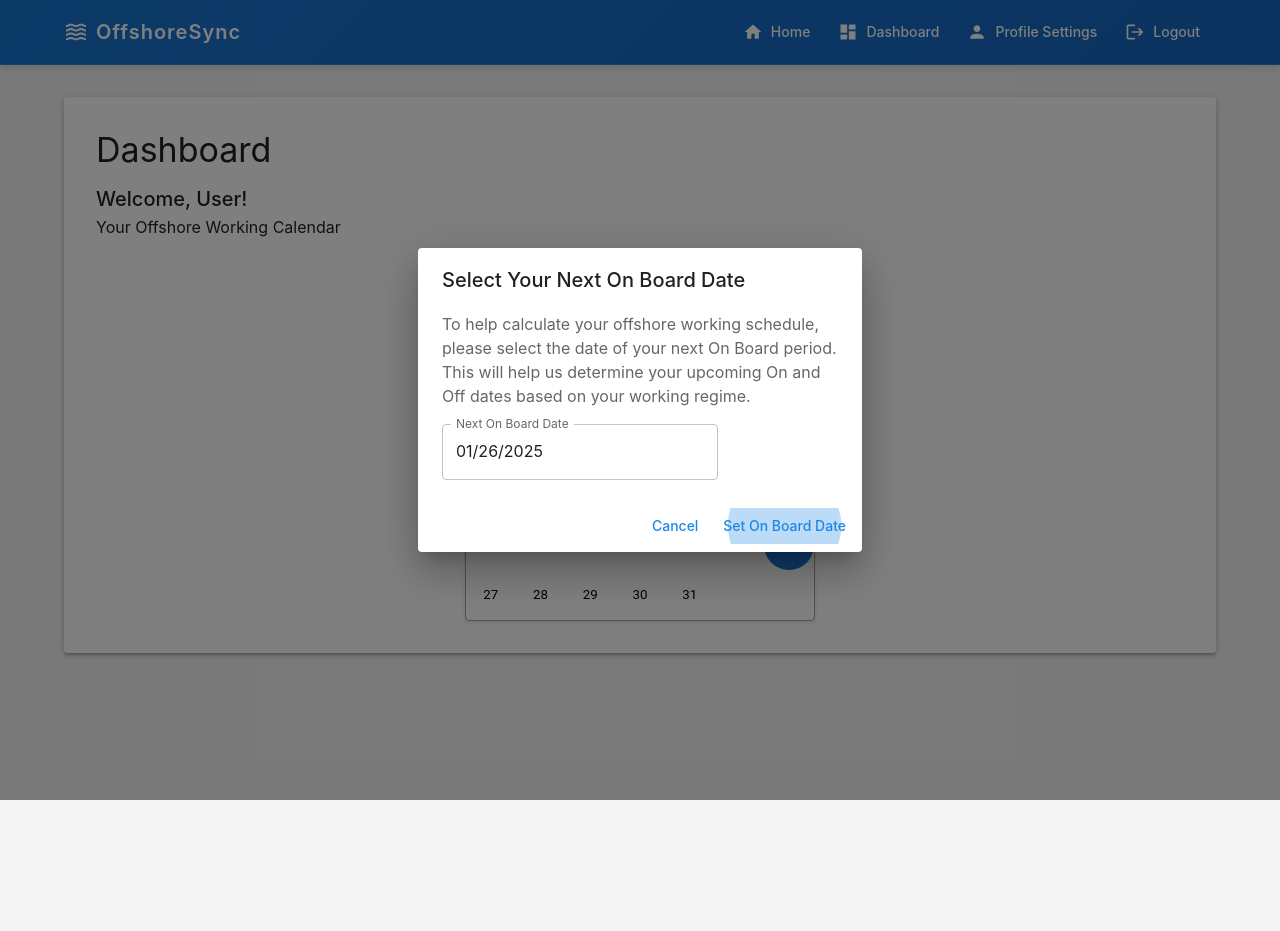
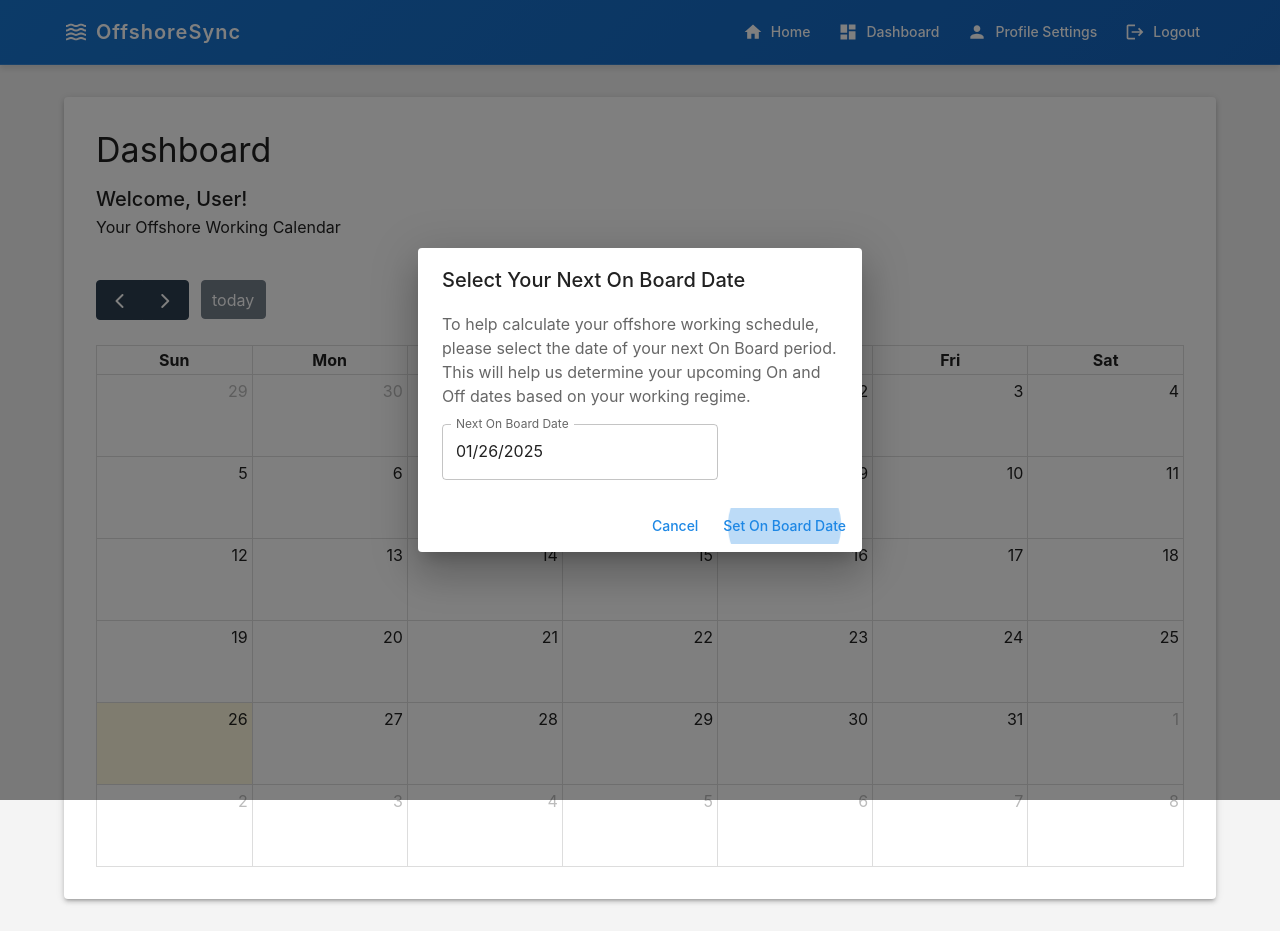
Before and after one commit to OffshoreSync/react-client, a React (Create React App) app: page /dashboard in a window 1280 px wide. Before the commit the page ends 800 px from the top, so only its background shows below. Built offline with nearby package versions, Linux system fonts and the light colour scheme; sample sign-in values are in the browser's storage.

Commit message:
client: Switch to full calendar

```diff
--- a/package.json
+++ b/package.json
@@ -5,6 +5,10 @@
   "dependencies": {
     "@emotion/react": "^11.14.0",
     "@emotion/styled": "^11.14.0",
+    "@fullcalendar/core": "^6.1.15",
+    "@fullcalendar/daygrid": "^6.1.15",
+    "@fullcalendar/interaction": "^6.1.15",
+    "@fullcalendar/react": "^6.1.15",
     "@mui/icons-material": "^6.4.1",
     "@mui/material": "^6.4.1",
     "@mui/x-date-pickers": "^7.24.1",
--- a/src/components/Dashboard.js
+++ b/src/components/Dashboard.js
@@ -1,6 +1,9 @@
-import React, { useState, useEffect } from 'react';
+import React, { useState, useEffect, useMemo } from 'react';
 import { useNavigate } from 'react-router-dom';
 import axios from 'axios';
+import FullCalendar from '@fullcalendar/react';
+import dayGridPlugin from '@fullcalendar/daygrid';
+import interactionPlugin from '@fullcalendar/interaction';
 import {
   Container,
   Typography,
@@ -16,7 +19,8 @@ import {
   DialogContentText,
   DialogActions,
   Snackbar,
-  Alert
+  Alert,
+  TextField
 } from '@mui/material';
 import {
   ChevronLeft as ChevronLeftIcon,
@@ -24,113 +28,16 @@ import {
 } from '@mui/icons-material';
 import { DatePicker, LocalizationProvider } from '@mui/x-date-pickers';
 import { AdapterDateFns } from '@mui/x-date-pickers/AdapterDateFnsV3';
-import Calendar from 'react-calendar';
-import 'react-calendar/dist/Calendar.css';
 import { styled } from '@mui/material/styles';
-import { TextField } from '@mui/material';
 
 // Custom styled calendar to match Material-UI theme
-const StyledCalendar = styled(Calendar)`
+const StyledCalendar = styled(FullCalendar)`
   width: 350px !important;
   max-width: 350px !important;
   background: white;
   border-radius: 4px;
   box-shadow: 0 2px 4px rgba(0,0,0,0.1);
   font-family: 'Roboto', 'Helvetica', 'Arial', sans-serif;
-
-  /* Prevent stretching */
-  .react-calendar__month-view {
-    width: 100% !important;
-  }
-
-  .react-calendar__month-view__days {
-    height: 250px !important;
-  }
-
-  /* Navigation */
-  .react-calendar__navigation {
-    display: flex;
-    height: 44px;
-    margin-bottom: 1em;
-    background-color: transparent;
-    border-bottom: 1px solid #e0e0e0;
-  }
-
-  .react-calendar__navigation button {
-    min-width: 44px;
-    background: none;
-    color: rgba(0, 0, 0, 0.87);
-    border: none;
-    text-transform: uppercase;
-    font-weight: 500;
-    font-size: 0.875rem;
-    transition: background-color 0.3s ease;
-  }
-
-  .react-calendar__navigation button:enabled:hover {
-    background-color: rgba(0, 0, 0, 0.04);
-  }
-
-  .react-calendar__navigation button:disabled {
-    color: rgba(0, 0, 0, 0.26);
-  }
-
-  /* Weekdays */
-  .react-calendar__month-view__weekdays {
-    text-align: center;
-    font-weight: 500;
-    color: rgba(0, 0, 0, 0.54);
-    text-transform: uppercase;
-    font-size: 0.75rem;
-  }
-
-  .react-calendar__month-view__weekdays__weekday {
-    padding: 0.5em;
-  }
-
-  /* Tiles */
-  .react-calendar__tile {
-    max-width: 100%;
-    padding: 10px;
-    background: none;
-    text-align: center;
-    line-height: 16px;
-    border-radius: 50%;
-    transition: all 0.3s ease;
-  }
-
-  .react-calendar__tile:enabled:hover {
-    background-color: rgba(0, 0, 0, 0.08);
-  }
-
-  .react-calendar__tile--now {
-    background-color: rgba(0, 121, 107, 0.1);
-    color: #00796B;
-  }
-
-  .react-calendar__tile--active {
-    background-color: #1976D2 !important;
-    color: white !important;
-  }
-
-  .react-calendar__tile--active:enabled:hover {
-    background-color: #1565C0 !important;
-  }
-
-  .react-calendar__tile--weekend {
-    color: #E53935;
-  }
-
-  /* Custom color classes */
-  .on-board-day {
-    background-color: rgba(244, 67, 54, 0.2) !important; /* Light Red */
-    color: #f44336 !important;
-  }
-
-  .off-board-day {
-    background-color: rgba(76, 175, 80, 0.2) !important; /* Light Green */
-    color: #4CAF50 !important;
-  }
 `;
 
 // Pure function to determine tile class
@@ -178,16 +85,109 @@ const getTileClassName = (date, view, workSchedule, workingRegime) => {
   return null;
 };
 
+// Function to generate calendar events based on work schedule
+const generateCalendarEvents = (user) => {
+  // Default empty array if no valid data
+  const defaultEvents = [];
+
+  // Always attempt to generate events, but return default if no valid data
+  try {
+    // Check if we have the minimum required data
+    if (!user || !user.workSchedule || !user.workSchedule.nextOnBoardDate) {
+      return defaultEvents;
+    }
+
+    const onBoardStart = new Date(user.workSchedule.nextOnBoardDate);
+    const onDutyDays = user.workingRegime?.onDutyDays || 14;
+    const offDutyDays = user.workingRegime?.offDutyDays || 14;
+
+    const events = [];
+    let currentDate = new Date(onBoardStart);
+
+    // Generate events for the next 2 years
+    for (let i = 0; i < 24; i++) {
+      const cyclePosition = i % 2;
+
+      const eventStart = new Date(currentDate);
+      const eventEnd = new Date(currentDate);
+      eventEnd.setDate(eventEnd.getDate() + (cyclePosition === 0 ? onDutyDays : offDutyDays));
+
+      events.push({
+        title: cyclePosition === 0 ? 'On Board' : 'Off Board',
+        start: eventStart,
+        end: eventEnd,
+        allDay: true,
+        className: cyclePosition === 0 ? 'on-board-event' : 'off-board-event'
+      });
+
+      currentDate = eventEnd;
+    }
+
+    return events;
+  } catch (error) {
+    console.error('Error generating calendar events:', error);
+    return defaultEvents;
+  }
+};
+
 const Dashboard = () => {
+  const navigate = useNavigate();
   const [user, setUser] = useState(null);
   const [date, setDate] = useState(new Date());
   const [openOnBoardDialog, setOpenOnBoardDialog] = useState(false);
   const [snackbarOpen, setSnackbarOpen] = useState(false);
   const [snackbarMessage, setSnackbarMessage] = useState('');
   const [snackbarSeverity, setSnackbarSeverity] = useState('success');
-  const navigate = useNavigate();
   const theme = useTheme();
   const isSmallScreen = useMediaQuery(theme.breakpoints.down('sm'));
+
+  // Function to generate calendar events
+  const generateCalendarEvents = () => {
+    // Default empty array if no valid data
+    const defaultEvents = [];
+
+    // Always attempt to generate events, but return default if no valid data
+    try {
+      // Check if we have the minimum required data
+      if (!user || !user.workSchedule || !user.workSchedule.nextOnBoardDate) {
+        return defaultEvents;
+      }
+
+      const onBoardStart = new Date(user.workSchedule.nextOnBoardDate);
+      const onDutyDays = user.workingRegime?.onDutyDays || 14;
+      const offDutyDays = user.workingRegime?.offDutyDays || 14;
+
+      const events = [];
+      let currentDate = new Date(onBoardStart);
+
+      // Generate events for the next 2 years
+      for (let i = 0; i < 24; i++) {
+        const cyclePosition = i % 2;
+
+        const eventStart = new Date(currentDate);
+        const eventEnd = new Date(currentDate);
+        eventEnd.setDate(eventEnd.getDate() + (cyclePosition === 0 ? onDutyDays : offDutyDays));
+
+        events.push({
+          title: cyclePosition === 0 ? 'On Board' : 'Off Board',
+          start: eventStart,
+          end: eventEnd,
+          allDay: true,
+          className: cyclePosition === 0 ? 'on-board-event' : 'off-board-event'
+        });
+
+        currentDate = eventEnd;
+      }
+
+      return events;
+    } catch (error) {
+      console.error('Error generating calendar events:', error);
+      return defaultEvents;
+    }
+  };
+
+  // Calculate calendar events
+  const calendarEvents = useMemo(() => generateCalendarEvents(user), [user]);
 
   useEffect(() => {
     // Check if user is logged in
@@ -310,17 +310,37 @@ const Dashboard = () => {
               )}
             </Grid>
 
-            <Grid item xs={12} sx={{ display: 'flex', justifyContent: 'center' }}>
-              <StyledCalendar
-                onChange={onChange}
-                value={date}
-                showNeighboringMonth={false}
-                navigationLabel={navigationLabel}
-                prevLabel={<ChevronLeftIcon />}
-                nextLabel={<ChevronRightIcon />}
-                tileClassName={({ date, view }) =>
-                  getTileClassName(date, view, user.workSchedule, user.workingRegime)
-                }
+            <Grid item xs={12}>
+              <FullCalendar
+                plugins={[dayGridPlugin, interactionPlugin]}
+                initialView="dayGridMonth"
+                events={calendarEvents}
+                height="auto"
+                headerToolbar={{
+                  left: 'prev,next today',
+                  center: 'title',
+                  right: ''
+                }}
+                eventContent={(eventInfo) => {
+                  return {
+                    html: `<div style="font-size: 0.8em; font-weight: bold;">${eventInfo.event.title}</div>`
+                  };
+                }}
+                style={{
+                  '--fc-border-color': '#e0e0e0',
+                  '--fc-today-bg-color': 'rgba(0, 0, 0, 0.05)',
+                  '--fc-list-event-hover-bg-color': 'rgba(0, 0, 0, 0.1)',
+                }}
+                eventDidMount={(info) => {
+                  const eventEl = info.el;
+                  if (info.event.classNames.includes('on-board-event')) {
+                    eventEl.style.backgroundColor = 'rgba(244, 67, 54, 0.2)';
+                    eventEl.style.color = '#f44336';
+                  } else if (info.event.classNames.includes('off-board-event')) {
+                    eventEl.style.backgroundColor = 'rgba(76, 175, 80, 0.2)';
+                    eventEl.style.color = '#4CAF50';
+                  }
+                }}
               />
             </Grid>
           </Grid>
```
Also changed, not shown: 1 other file (tests, documents, lock files or other folders).
